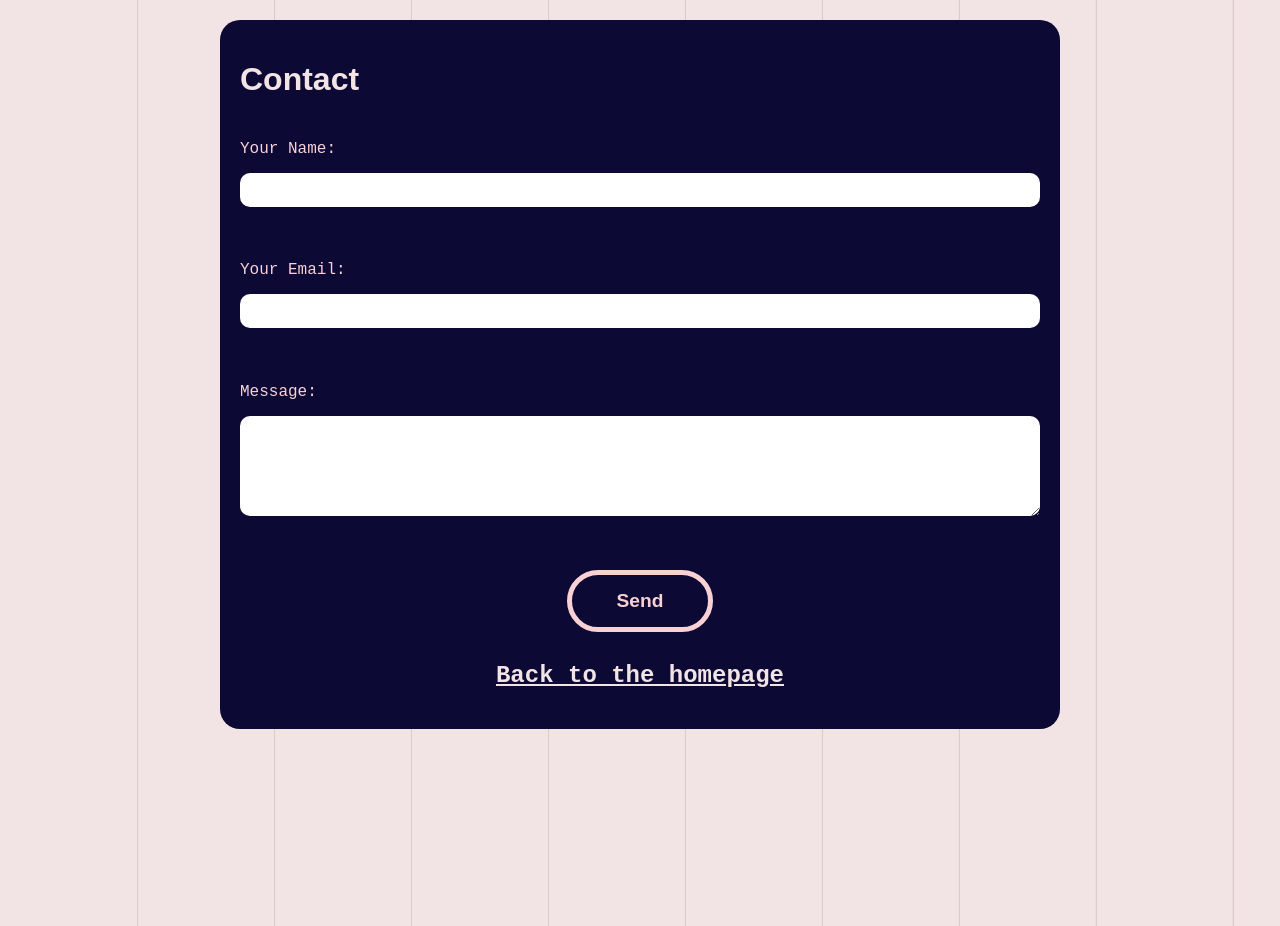
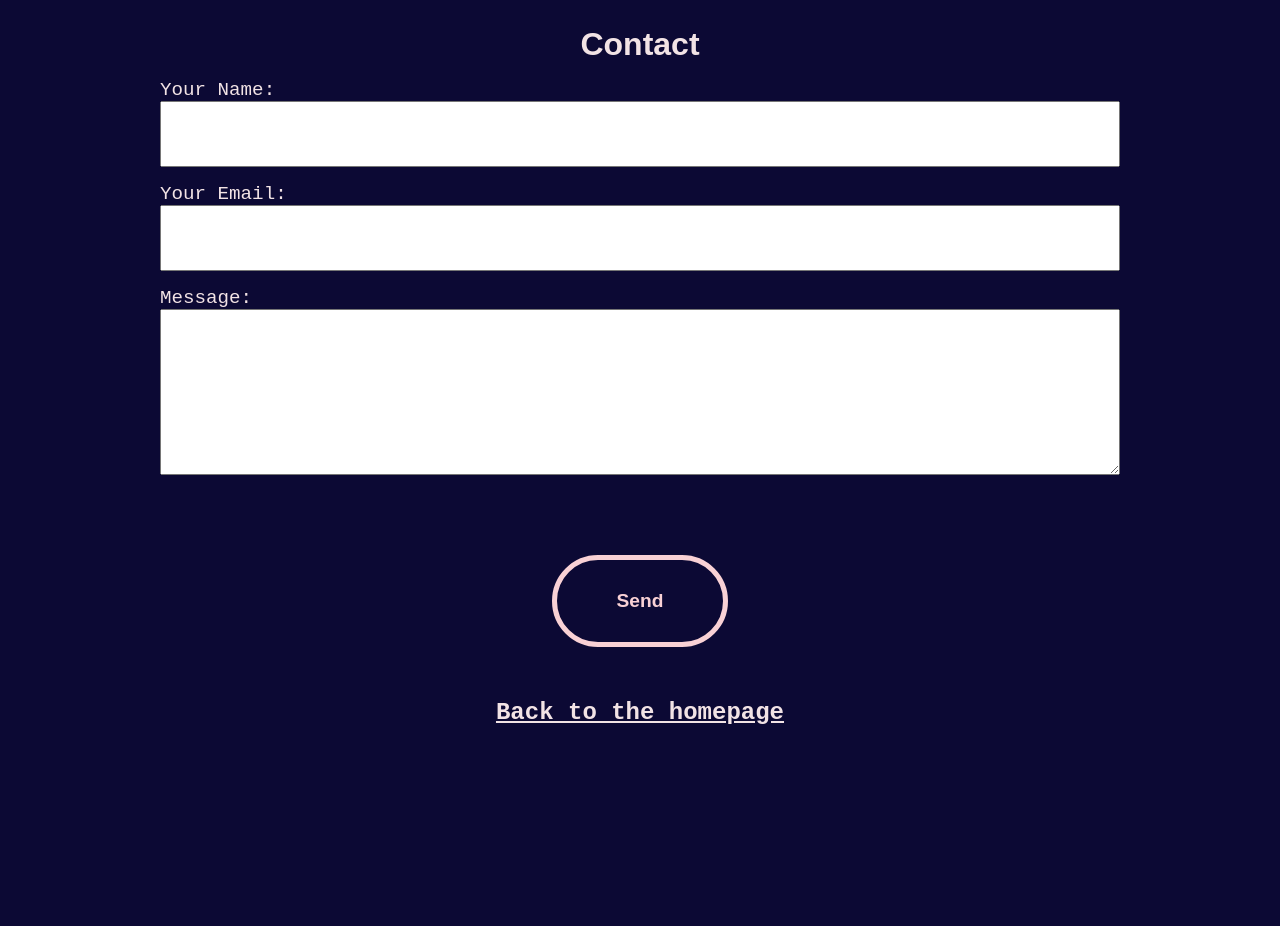
Before and after one commit to breezyfasano/breezyfasano-blog-v2, a Jekyll site: the page built from contact.md, in a window 1280 px wide. Built offline with Jekyll 4.4.1, drawn with Linux system fonts in a browser that asks for light colours; some web fonts are replaced.

Commit message:
fixed mobile contact info page usability issue for good

```diff
--- a/css/forms.scss
+++ b/css/forms.scss
@@ -12,59 +12,57 @@
     font-family: $body-font;
     margin:0;
     padding:0;
-    font-size: 45px;
+    font-size: 4vw;
     @include for-desktop-up {
         font-size: 16px;
     }
 }
 
+.page-header {
+    margin:0;
+    font-family: $header-font;
+}
+
 .form-container {
-    width: 100vw;
-    height: 100vh;
     background: $navy-blue;
-    color: $light-pink;
-    padding: 50px;
-    border-radius: 0px;
-    margin: 0;
+    color: $white-pink;
+    display: flex;
+    flex-direction: column;
+    align-items: center;
+    height: 100%;
+    padding-top: 35%;
     @include for-desktop-up {
-        width: 800px;
-        height: auto;
-        margin: 20px auto 0 auto;
-        border-radius: 20px;
-        padding:20px 20px 20px 20px;
+        padding-top: 2%;
+        overflow: hidden;
     }
 }
 
-.page-header {
-    font-family: $header-font;
-    padding-bottom: 20px;
-    color: $white-pink;
-}
-
-form, input, textarea {
-    width: 100%;
-
+form {
+    width: 75%;
+    font-size: 4vw;
     @include for-desktop-up {
-        margin: 0 auto 0 auto;
+        font-size: 1em;
     }
 }
 
+@include for-desktop-up {
+    .label {
+    font-size: 1.2em;
+}
+}
+
 .input {
-   padding: 2vh;
-   margin: 3vmax 0 3vmax 0;
-   font-size: 45px;
-    border-radius: 10px;
-    border:0;
+    width: 100%;
+    padding: 30px;
+    font-size: 4vw;
+    font-family: $body-font;
     @include for-desktop-up {
-    padding: 8px;
-    margin-top: 15px;
-    font-size: 1em;
+        font-size: 1em;
+        padding: 20px;
     }
 }
-
 .message {
-    min-height: 100px;
-    font-family: $body-font;
+    padding: 60px;
 }
 
 a {
@@ -76,16 +74,17 @@
 .button {
     border:5px solid $light-pink;
     border-radius: 50px;
-    padding: 25px 80px 25px 80px;
-    margin: 7vmax auto 7vmax auto;
     font-size: 1.2em;
     font-weight: $bold;
+    text-align: center;
     display: block;
     background: transparent;
     color: $light-pink;
+    padding: 5% 10% 5% 10%;
+    margin: 12% auto 0 auto;
     @include for-desktop-up {
-    padding: 15px 45px 15px 45px;
-    margin: 10px auto 30px auto;
+        padding: 30px 60px 30px 60px;
+        margin: 80px auto 0 auto;
     }
     &:hover {
         color: $white-pink;
```
